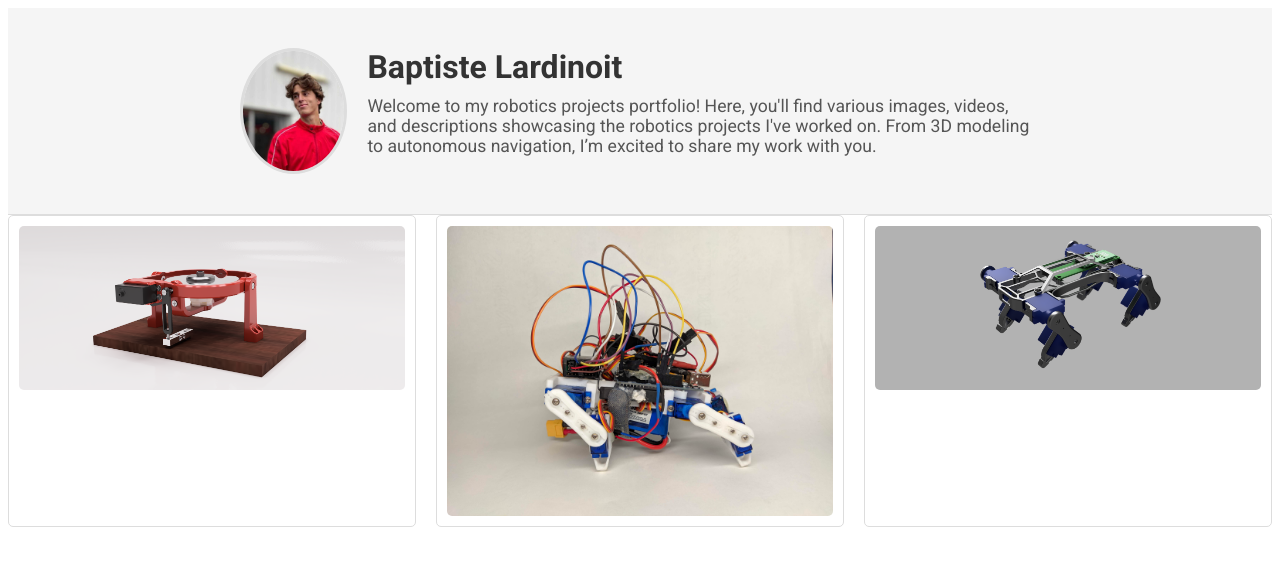
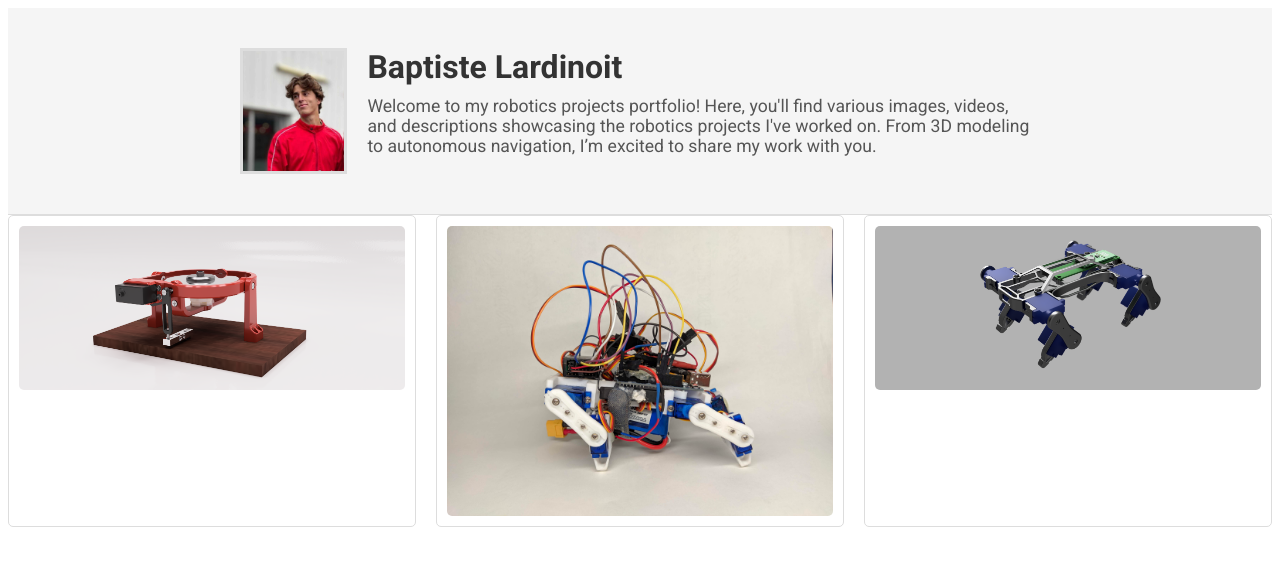
Before and after one commit to BaptisteLardinoit/BaptisteLardinoit.github.io, a Jekyll site: the page built from index.md, in a window 1280 px wide. Shown: the top 566 px of the page. Built offline with Jekyll 4.4.1, drawn with Linux system fonts in a browser that asks for light colours.

Commit message:
Update style.css

```diff
--- a/assets/css/style.css
+++ b/assets/css/style.css
@@ -26,7 +26,7 @@ h1, h2, h3, h4, h5, h6 {
 .profile-pic {
   width: 120px;
   height: 120px;
-  border-radius: 50%; /* Makes the profile picture circular */
+  /*border-radius: 50%;*/ /* Makes the profile picture circular */
   margin-right: 20px;
   border: 3px solid #ddd; /* Optional border */
 }
```
